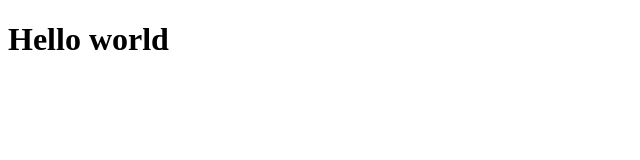
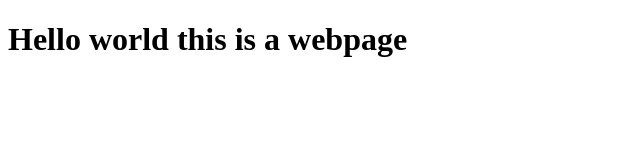
Before and after one commit to varun21s/LandingPage, a plain HTML site: page index.html in a window 1280 px wide. Shown: the whole page, without its empty margins (0-640 px from the left). Drawn offline with Linux system fonts and the light colour scheme.

Commit message:
Update index.html

```diff
--- a/index.html
+++ b/index.html
@@ -4,11 +4,12 @@
     <meta charset="UTF-8" />
     <meta http-equiv="X-UA-Compatible" content="IE=edge" />
     <meta name="viewport" content="width=device-width, initial-scale=1.0" />
-    <title>Document</title>
+    <title>Landing Page</title>
   </head>
   <body>
 <h1>
 Hello world
+this is a webpage
 </h1>
 </body>
 </html>
```
